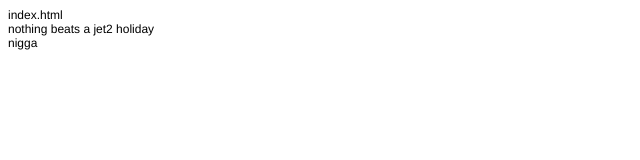
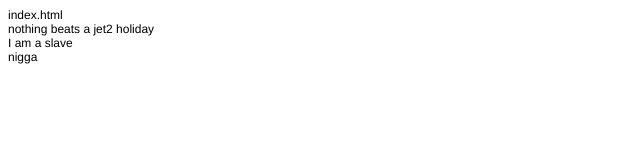
Before and after one commit to zico091/zammeeta, a plain HTML site: page index.html in a window 1280 px wide. Shown: the full height of the page, 0-640 px from the left. Drawn offline with Linux system fonts and the light colour scheme.

Commit message:
Add new paragraph to index.html
Added a new paragraph with the text 'I am a slave'.

```diff
--- a/index.html
+++ b/index.html
@@ -14,6 +14,8 @@
 <body>
 <p class="p1"><span class="s1">index.html</span></p>
 <p class="p1"><span class="s1">nothing beats a jet2 holiday</span></p>
+  <p class="p1"><span class="s1">I am a slave </span></p>
+
 <p class="p1"><span class="s1">nigga<span class="Apple-converted-space"> </span></span></p>
 </body>
 </html>
```
